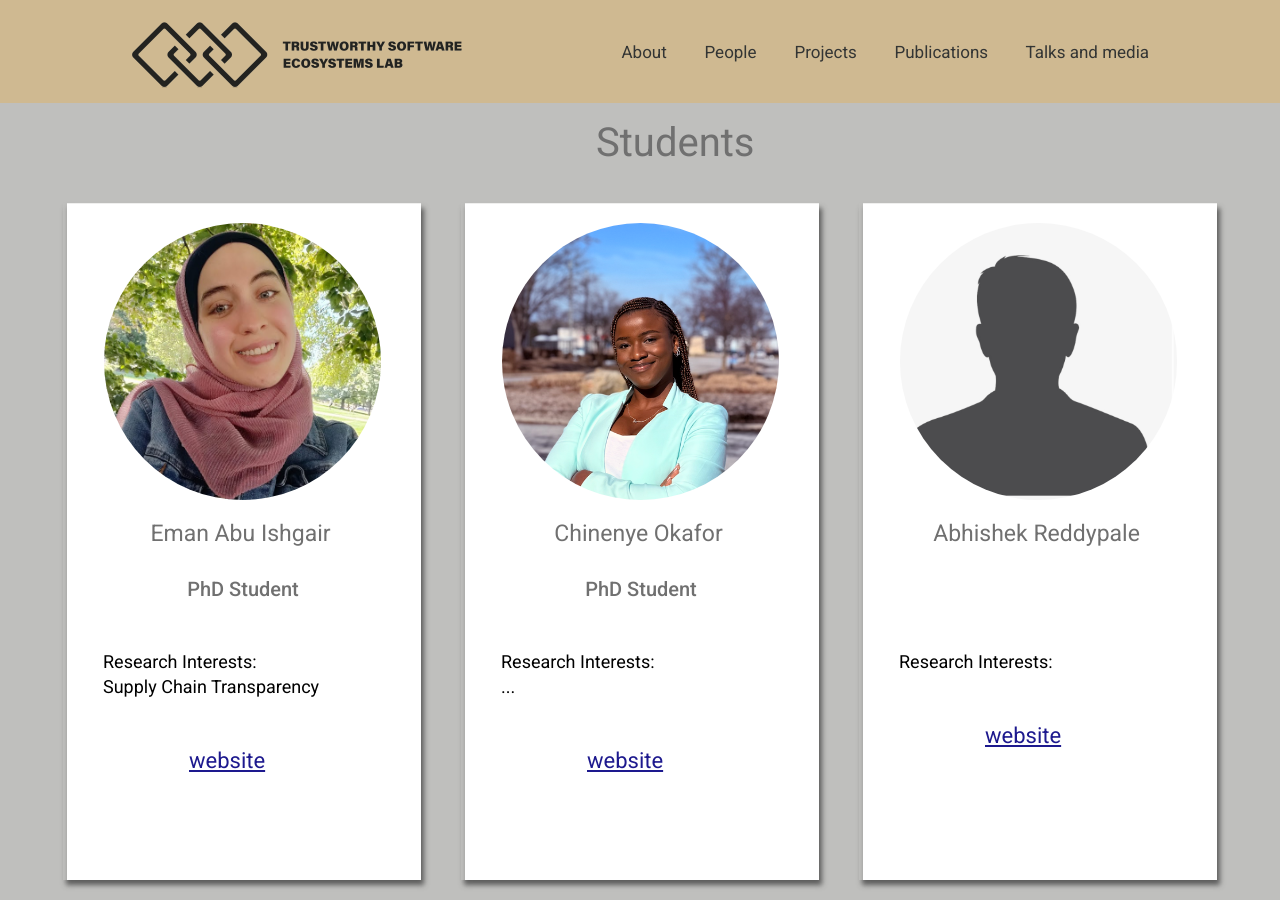
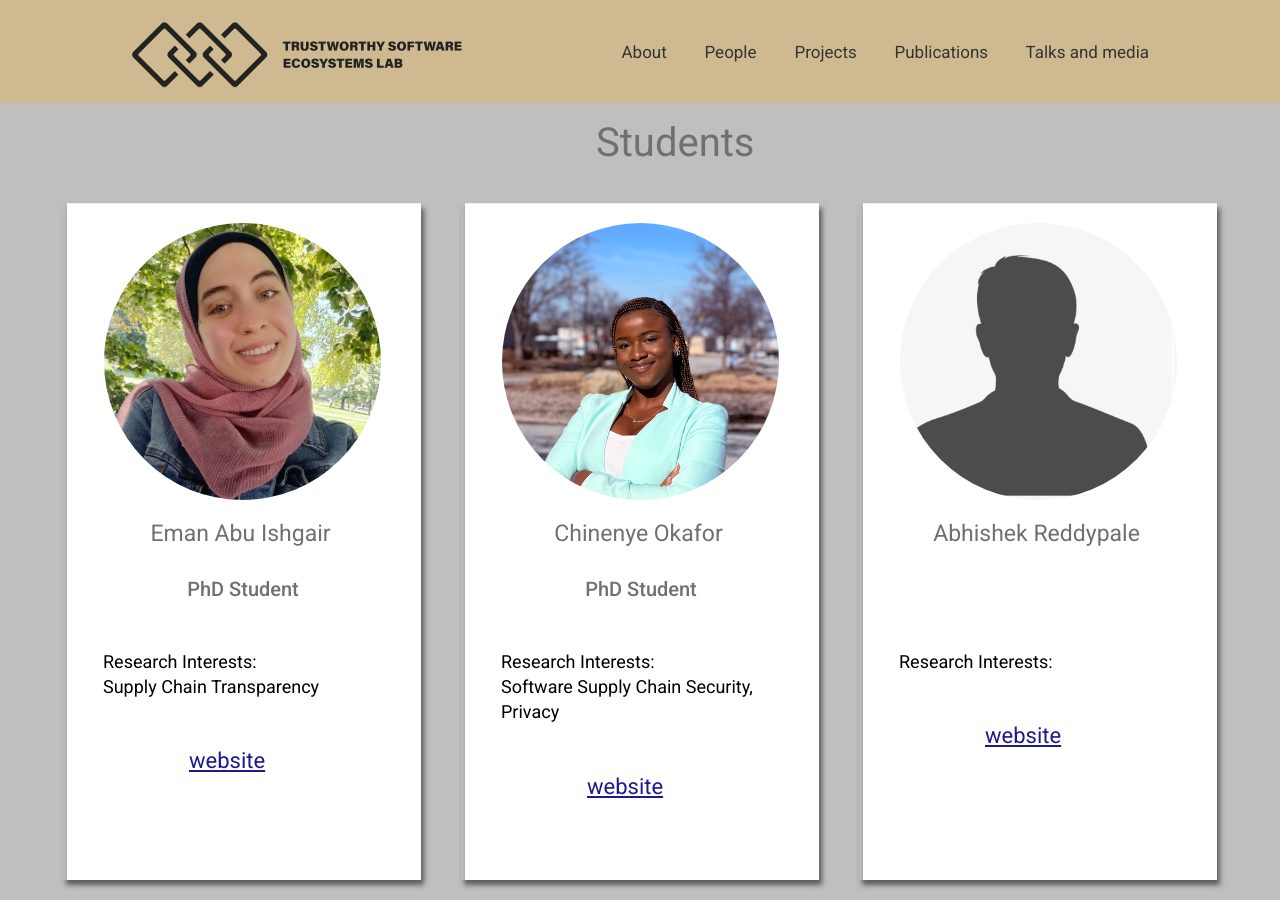
Before and after one commit to TSELab/Tselab.github.io, a Jekyll site: the page built from people.md, in a window 1280 px wide and 900 px high, scrolled down 810 px. Built offline with Jekyll 4.4.1, drawn with Linux system fonts in a browser that asks for light colours; nearby versions of some CDN libraries.

Commit message:
Update Chinenye's interest and website

```diff
--- a/_data/people.yml
+++ b/_data/people.yml
@@ -15,8 +15,8 @@
     - name: Chinenye Okafor
       photo: chinenye.jpg
       position: PhD Student
-      website: ""
-      interests: "..."
+      website: "https://chinenyeokafor.github.io/"
+      interests: "Software Supply Chain Security, Privacy"
     - name: Abhishek Reddypale
       photo: placeholder.png
       title: PhD Student
```
